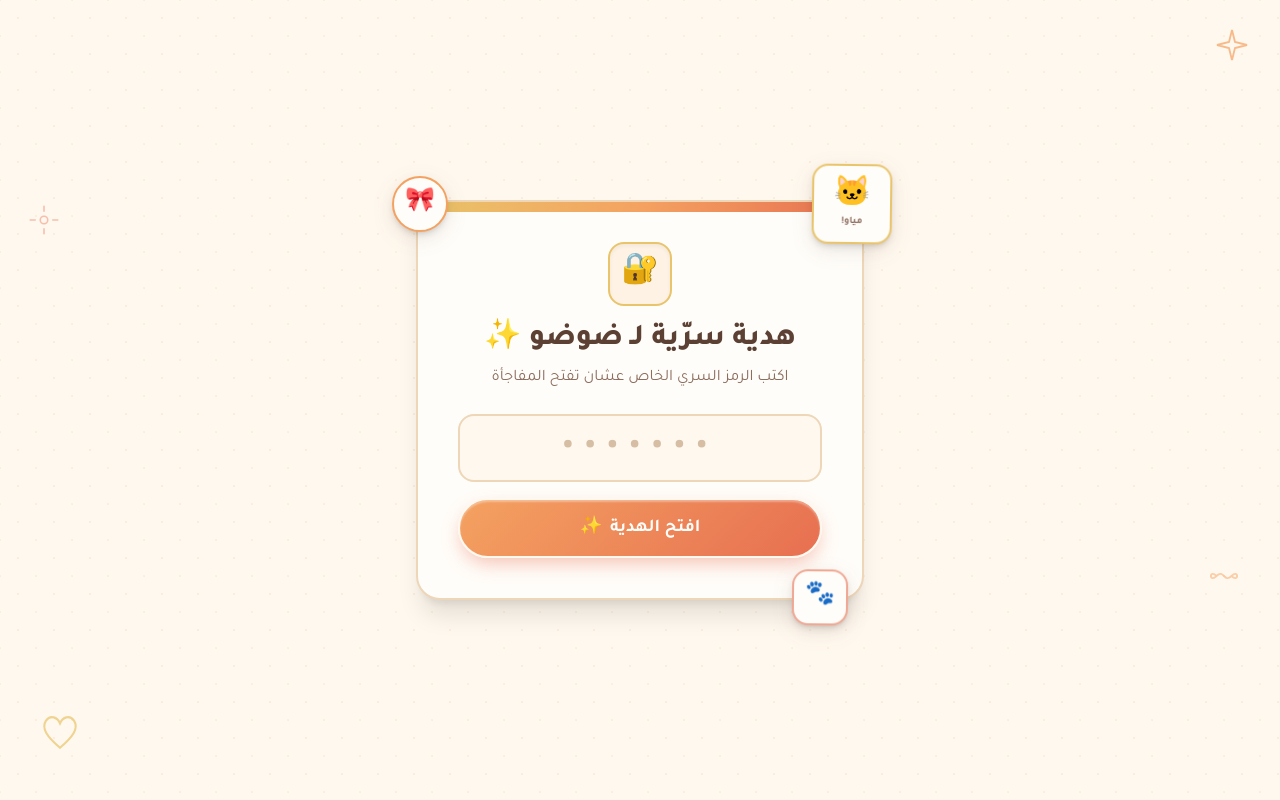
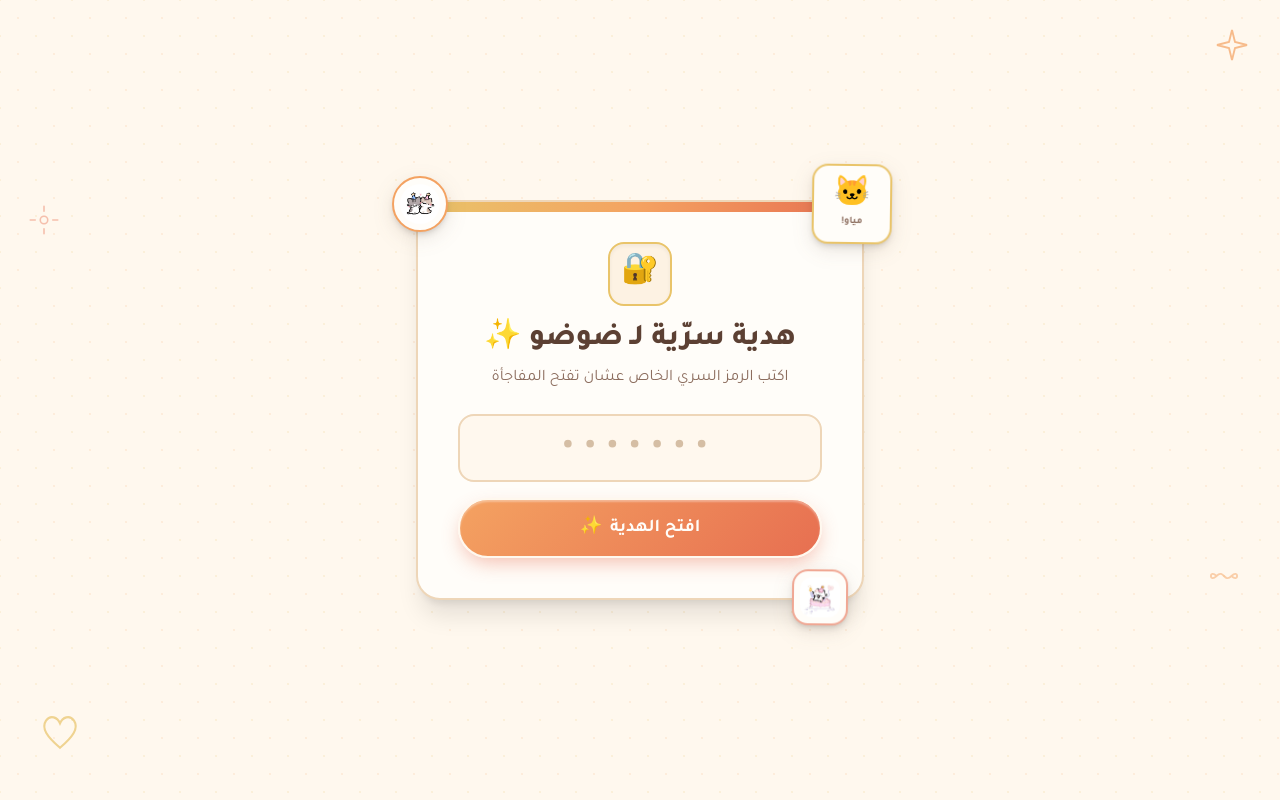
Before and after one commit to layla-W41k3r-77/dodo-bday-, a plain HTML site: page index.html in a window 1280 px wide. Drawn offline with nearby package versions, Linux system fonts and the light colour scheme.

Commit message:
Update index.html

```diff
--- a/index.html
+++ b/index.html
@@ -251,27 +251,27 @@
 
             <div class="relative w-full max-w-md">
 
-                <!-- استيكر 1 (أعلى اليمين): استبدلي sticker1.png باسم صورتك الصغيرة -->
+                <!-- استيكر 1 (أعلى اليمين): استبدلي sticker1.png.JPG باسم صورتك الصغيرة -->
                 <div class="sticker-float absolute -top-8 -right-3 sm:-right-7 z-20 w-16 h-16 sm:w-20 sm:h-20 bg-[#FFFDF9] p-1.5 rounded-2xl border-2 border-[#E9C46A] shadow-md rotate-6 flex items-center justify-center overflow-hidden">
                     <img src="sticker1.png" alt="استيكر لطيف 1" class="w-full h-full object-contain rounded-xl"
                          onerror="this.style.display='none'; this.nextElementSibling.style.display='flex';">
-                    <!-- شكل بديل يظهر تلقائياً إذا لم ترفعي صورة sticker1.png بعد -->
+                    <!-- شكل بديل يظهر تلقائياً إذا لم ترفعي صورة sticker1.png.JPG بعد -->
                     <div class="hidden flex-col items-center justify-center text-center">
                         <span class="text-2xl sm:text-3xl">🐱</span>
                         <span class="text-[10px] text-[#8C6D5E] font-bold">مياو!</span>
                     </div>
                 </div>
 
-                <!-- استيكر 2 (أعلى اليسار): استبدلي sticker2.png باسم صورتك الصغيرة -->
+                <!-- استيكر 2 (أعلى اليسار): استبدلي sticker2.png.JPG باسم صورتك الصغيرة -->
                 <div class="sticker-float absolute -top-6 -left-3 sm:-left-6 z-20 w-14 h-14 sm:w-18 sm:h-18 bg-[#FFFDF9] p-1.5 rounded-full border-2 border-[#F4A261] shadow-md -rotate-12 flex items-center justify-center overflow-hidden" style="animation-delay: 1s;">
-                    <img src="sticker2.png" alt="استيكر لطيف 2" class="w-full h-full object-contain rounded-full"
+                    <img src="sticker2.png.JPG" alt="استيكر لطيف 2" class="w-full h-full object-contain rounded-full"
                          onerror="this.style.display='none'; this.nextElementSibling.style.display='flex';">
                     <div class="hidden items-center justify-center text-2xl">🎀</div>
                 </div>
 
-                <!-- استيكر 3 (أسفل اليمين): استبدلي sticker3.png باسم صورتك الصغيرة -->
+                <!-- استيكر 3 (أسفل اليمين): استبدلي sticker3.png.JPG باسم صورتك الصغيرة -->
                 <div class="sticker-float absolute -bottom-7 right-4 z-20 w-14 h-14 bg-[#FFFDF9] p-1.5 rounded-2xl border-2 border-[#E76F51]/60 shadow-md -rotate-6 flex items-center justify-center overflow-hidden" style="animation-delay: 1.8s;">
-                    <img src="sticker3.png" alt="استيكر لطيف 3" class="w-full h-full object-contain rounded-xl"
+                    <img src="sticker3.png.JPG" alt="استيكر لطيف 3" class="w-full h-full object-contain rounded-xl"
                          onerror="this.style.display='none'; this.nextElementSibling.style.display='flex';">
                     <div class="hidden items-center justify-center text-2xl">🐾</div>
                 </div>
```
